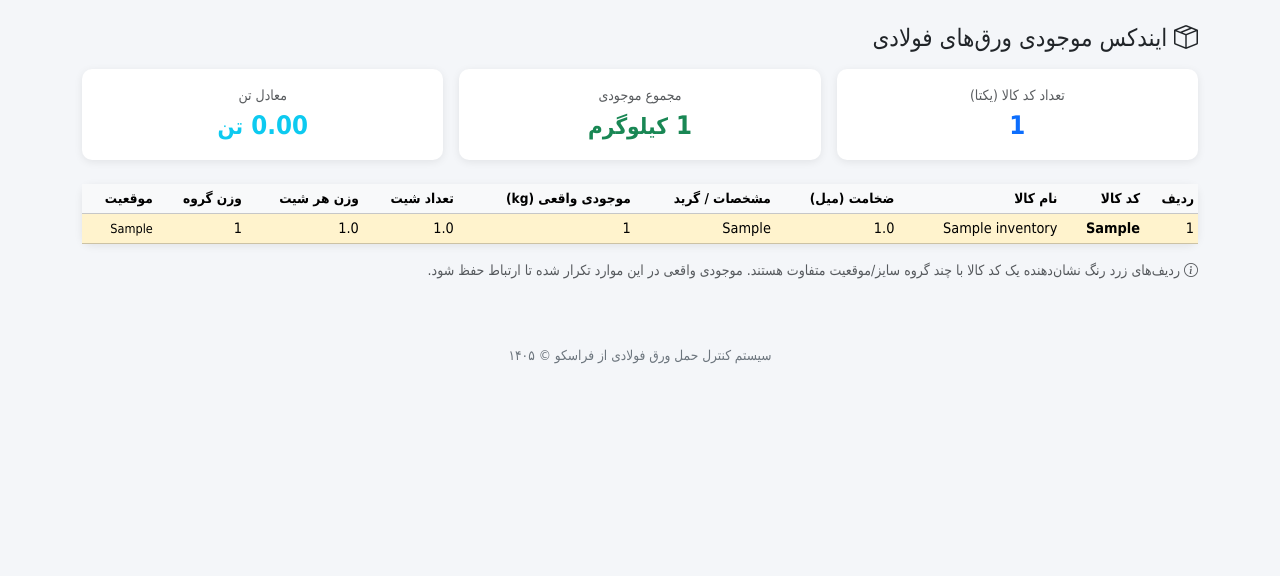
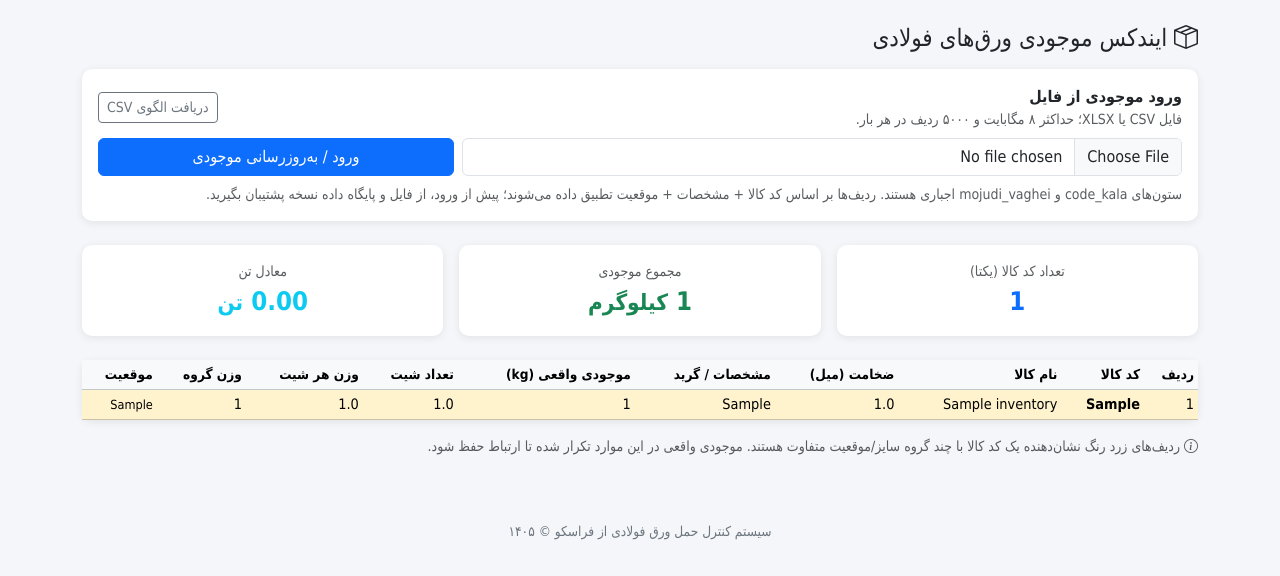
Before and after one commit to Tahmoures54/varagh, a Flask app: page /inventory in a window 1280 px wide. Shown: the part 56-632 px from the top of the page. Run offline with Flask 3, Linux system fonts and the light colour scheme; a user stored in the database is signed in; tables that the repository leaves empty hold one stand-in row (values such as "Sample post").

Commit message:
Add admin-only inventory import form and CSV template link

```diff
--- a/templates/inventory.html
+++ b/templates/inventory.html
@@ -3,6 +3,24 @@
 
 {% block content %}
 <h4 class="mb-3"><i class="bi bi-box-seam"></i> ایندکس موجودی ورق‌های فولادی</h4>
+
+{% if current_user.role == 'admin' %}
+<div class="card p-3 mb-4">
+  <div class="d-flex flex-wrap align-items-center justify-content-between gap-2 mb-2">
+    <div>
+      <strong>ورود موجودی از فایل</strong>
+      <div class="small text-muted">فایل CSV یا XLSX؛ حداکثر ۸ مگابایت و ۵۰۰۰ ردیف در هر بار.</div>
+    </div>
+    <a class="btn btn-sm btn-outline-secondary" href="{{ url_for('inventory_template') }}">دریافت الگوی CSV</a>
+  </div>
+  <form method="post" action="{{ url_for('inventory_import') }}" enctype="multipart/form-data" class="row g-2 align-items-center">
+    <input type="hidden" name="_csrf_token" value="{{ csrf_token }}">
+    <div class="col-md-8"><input class="form-control" type="file" name="inventory_file" accept=".csv,.xlsx" required></div>
+    <div class="col-md-4"><button class="btn btn-primary w-100" type="submit">ورود / به‌روزرسانی موجودی</button></div>
+  </form>
+  <small class="text-muted mt-2">ستون‌های code_kala و mojudi_vaghei اجباری هستند. ردیف‌ها بر اساس کد کالا + مشخصات + موقعیت تطبیق داده می‌شوند؛ پیش از ورود، از فایل و پایگاه داده نسخه پشتیبان بگیرید.</small>
+</div>
+{% endif %}
 
 <div class="row g-3 mb-4">
   <div class="col-md-4">
```
